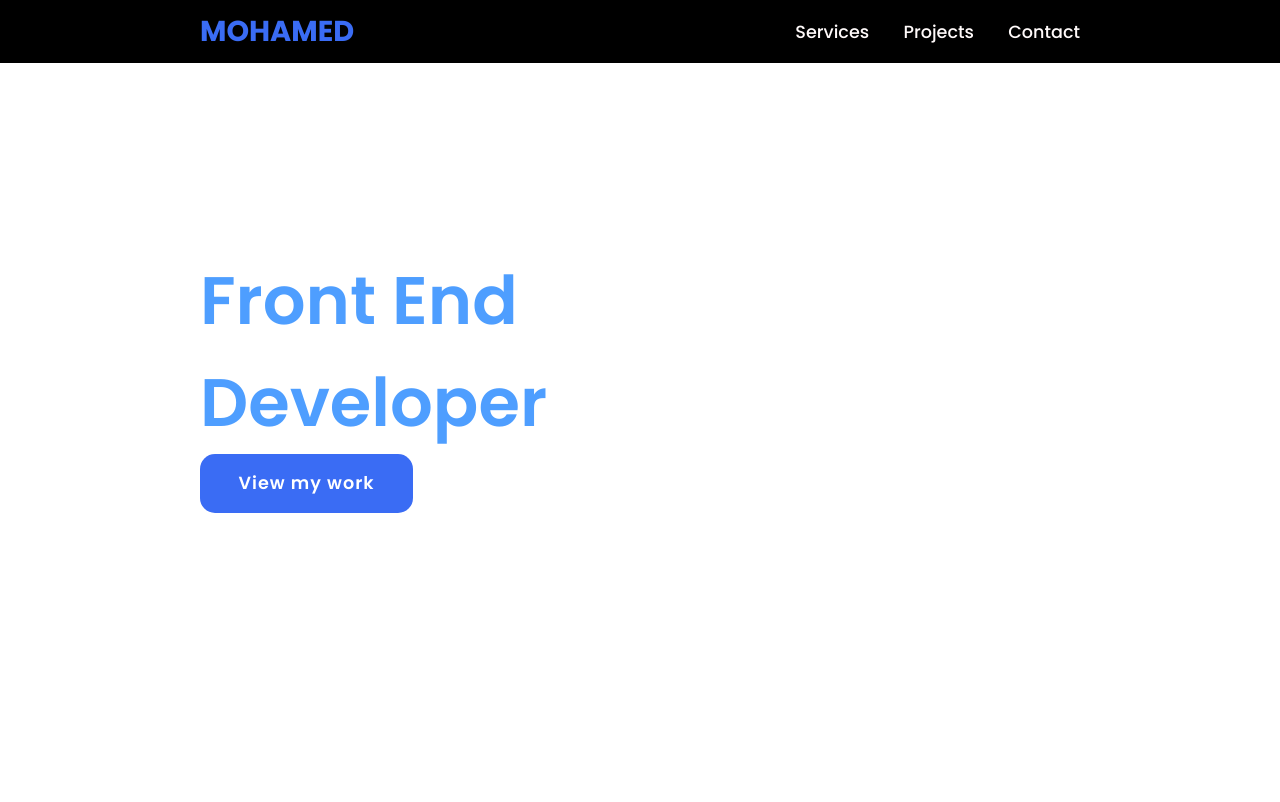
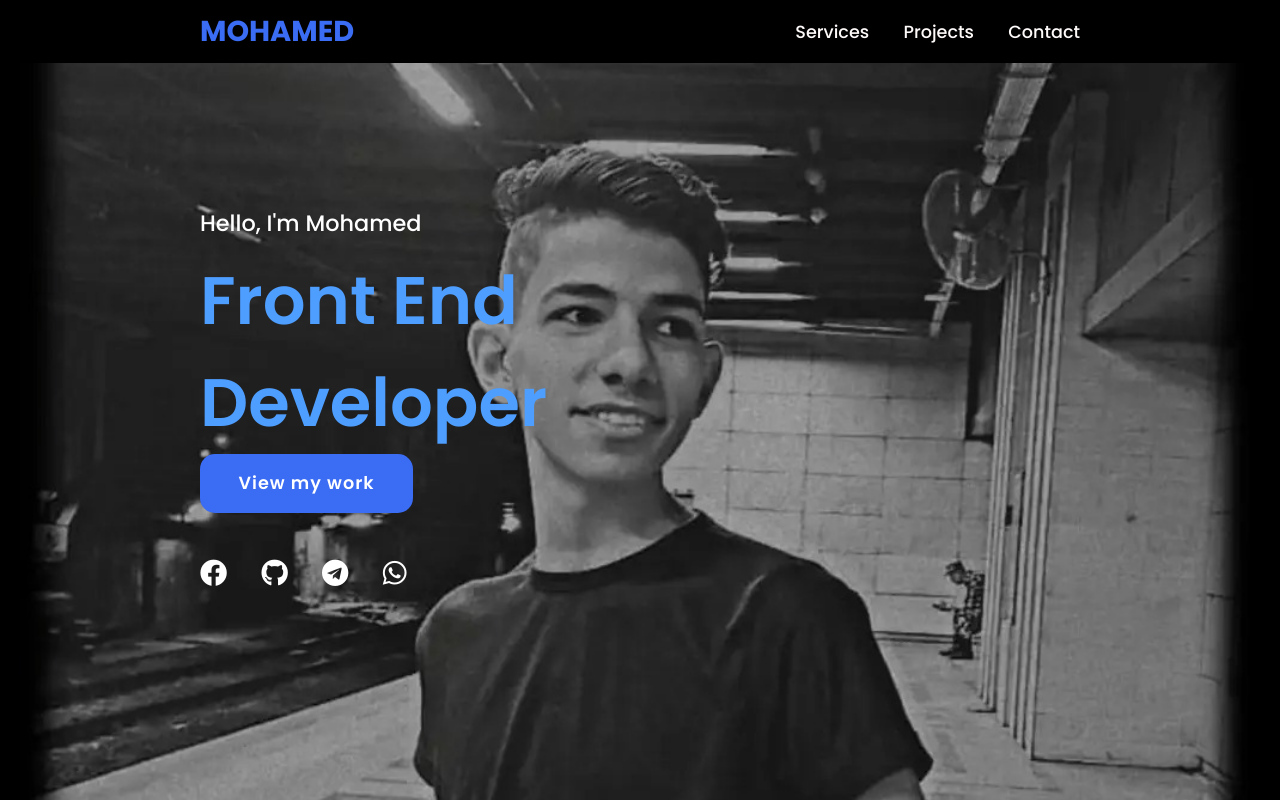
Before and after one commit to protofolioc/Mohamed-reda-PROfile-, a plain HTML site: page index.html in a window 1280 px wide. Shown: the top 802 px of the page. Drawn offline with Linux system fonts and the light colour scheme; the site is published under a folder, as on GitHub Pages, so addresses that start at the root find nothing.

Commit message:
Update style.css

```diff
--- a/style.css
+++ b/style.css
@@ -49,7 +49,7 @@ section {
     min-height: 100vh;
     display: flex;
     align-items: center;
-    background: url(/Mohamed.jpg) no-repeat;
+    background: url(Mohamed.jpg) no-repeat;
     background-size: cover;
     background-position: center;
     background-attachment: fixed;
```
